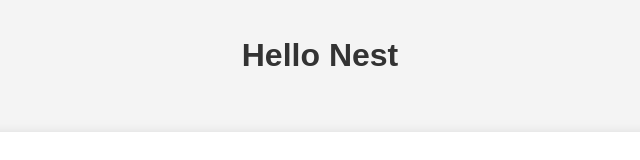
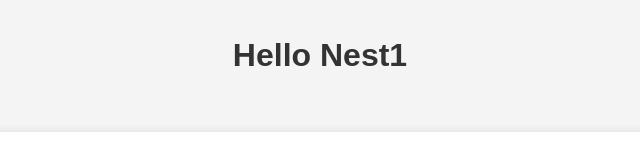
Before and after one commit to leemhoon00/goorm-mission-4-web, a Svelte app: page / in a window 1280 px wide. Shown: the top 160 px of the page, without its empty margins (320-960 px from the left). Built offline with nearby package versions, Linux system fonts and the light colour scheme.

Commit message:
build: git action

```diff
--- a/src/App.svelte
+++ b/src/App.svelte
@@ -1,5 +1,5 @@
 <script>
-  import { Router, Link, Route } from "svelte-routing";
+  import { Router, Route } from "svelte-routing";
   import List from "./pages/List.svelte";
   import Home from "./pages/Home.svelte";
   import Signup from "./pages/Signup.svelte";
--- a/src/pages/Home.svelte
+++ b/src/pages/Home.svelte
@@ -4,7 +4,7 @@
 </script>
 
 <header>
-  <h1>Hello Nest</h1>
+  <h1>Hello Nest1</h1>
 </header>
 <main>
   <div>
```
